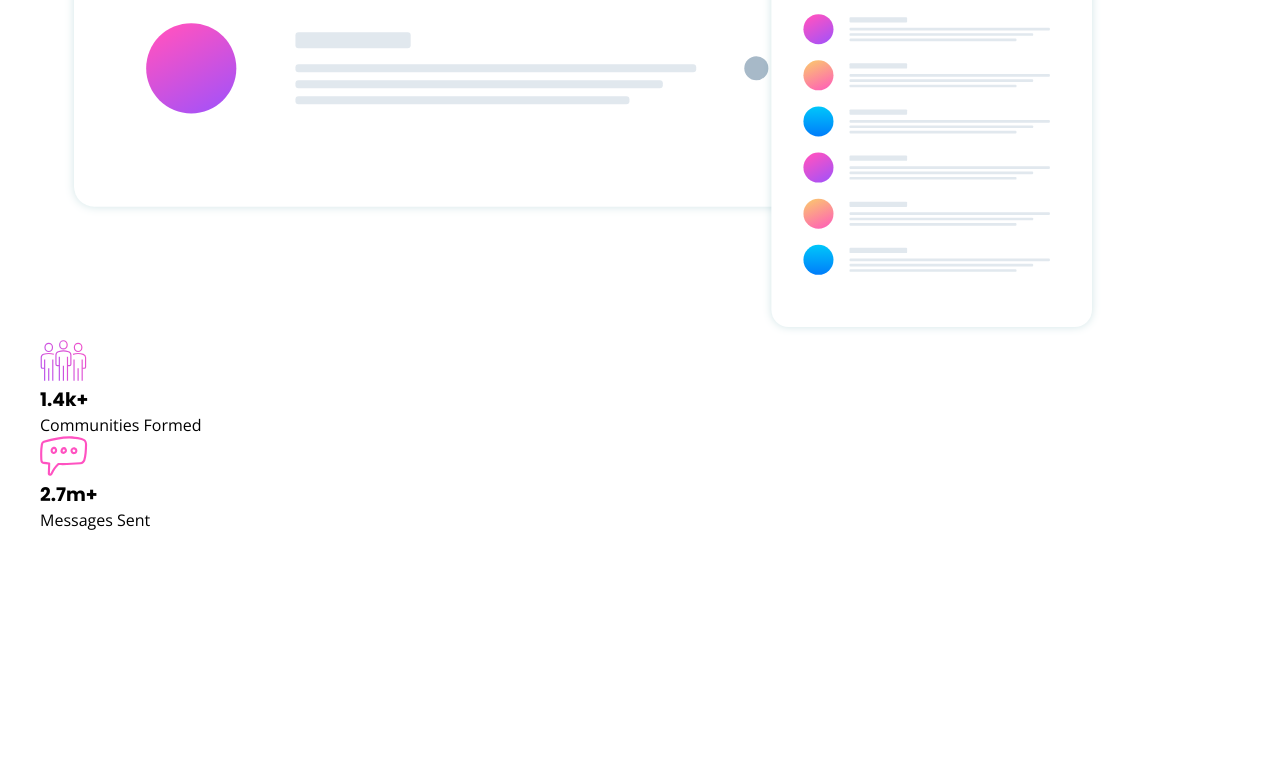
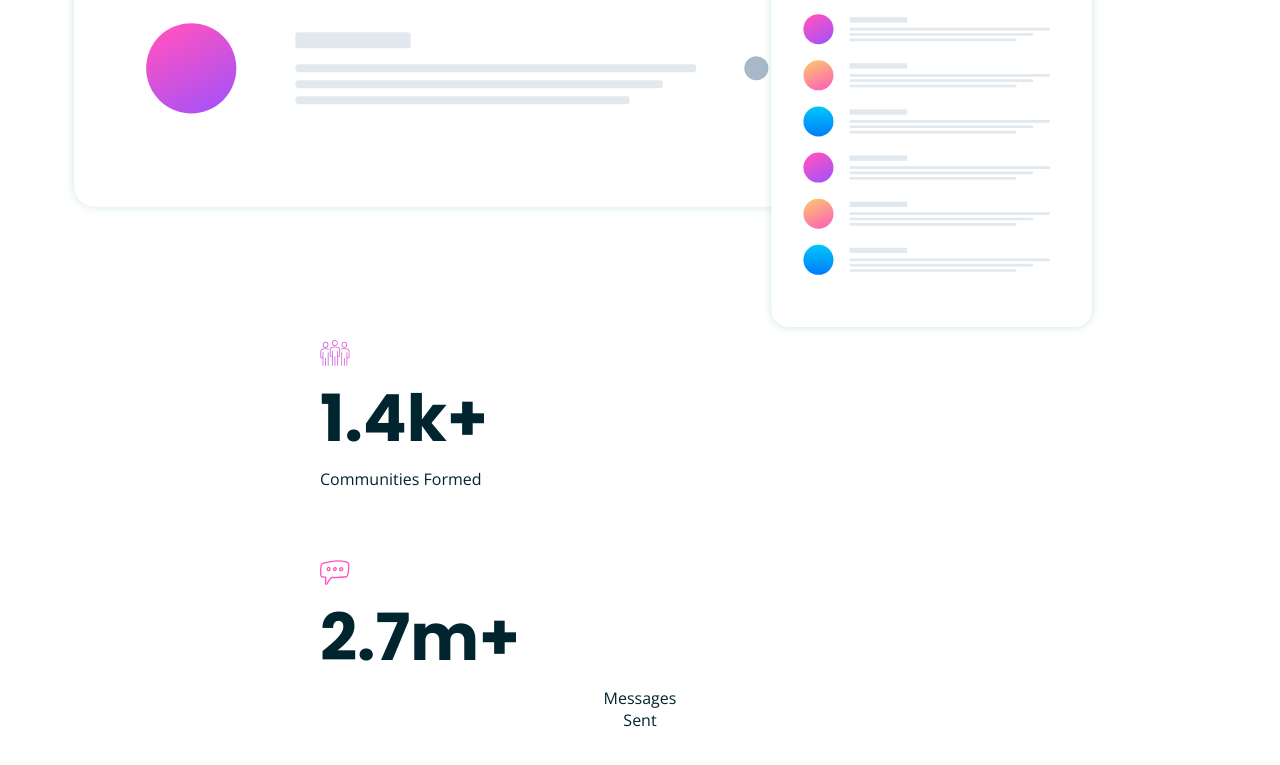
Before and after one commit to AndyCastP/frontend-mentor-huddle-landing-page, a plain HTML site: page index.html in a window 1280 px wide. Shown: the part 788-1553 px from the top of the page. Before the commit the page ends 1319 px from the top, so only its background shows below. Drawn offline with nearby package versions, Linux system fonts and the light colour scheme.

Commit message:
second progress of the project

```diff
--- a/css/style.css
+++ b/css/style.css
@@ -120,13 +120,44 @@
 .statistics__figure{
     width: 90%;
     margin: 0 auto;
+}
 
-}
 
 .statistics__img{
     width: 90%;
 }
 
 .statistics__list{
+    padding: 0;
+}
+
+.statistics__item{
+    width: 50%;
+    margin: 0 auto;
+    margin-bottom: 70px;
 
 }
+
+.statistics__figure-people, .statistics__figure-messages{
+    /* width: 45%; */
+    margin: 0 auto;
+}
+
+.statistics__icon{
+    width: 30px;
+    text-align: start;
+}
+
+.statistics__subtitle{
+    font-size: 65px;
+    color: var(--very-dark-cyan);
+}
+
+.statistics__paragraph{
+    font-weight: 400;
+    color: var(--very-dark-cyan);
+}
+
+.paragraph-messages{
+    text-align: center;
+}
--- a/index.html
+++ b/index.html
@@ -39,7 +39,6 @@
 
         <img src="./images/logo.svg" alt="logo" class="nav__img">
 
-
         <a href="#" class="nav__link link">Try it free</a>
 
     </nav>
@@ -77,15 +76,19 @@
     <ul class="statistics__list list">
 
       <li class="statistics__item">
-        <img src="./images/icon-communities.svg" alt="" class="statistics__icon icon">
+        <figure class="statistics__figure-people">
+          <img src="./images/icon-communities.svg" alt="" class="statistics__icon icon">
+        </figure>
         <h3 class="statistics__subtitle subtitle">1.4k+</h3>
         <p class="statistics__paragraph paragraph">Communities Formed</p>
       </li>
 
       <li class="statistics__item">
-        <img src="./images/icon-messages.svg" alt="" class="statistics__icon icon">
+        <figure class="statistics__figure-messages">
+          <img src="./images/icon-messages.svg" alt="" class="statistics__icon icon">
+        </figure>
         <h3 class="statistics__subtitle subtitle">2.7m+</h3>
-        <p class="statistics__paragraph paragraph">Messages Sent</p>
+        <p class="statistics__paragraph paragraph paragraph-messages">Messages<br>Sent</p>
       </li>
 
 
```
